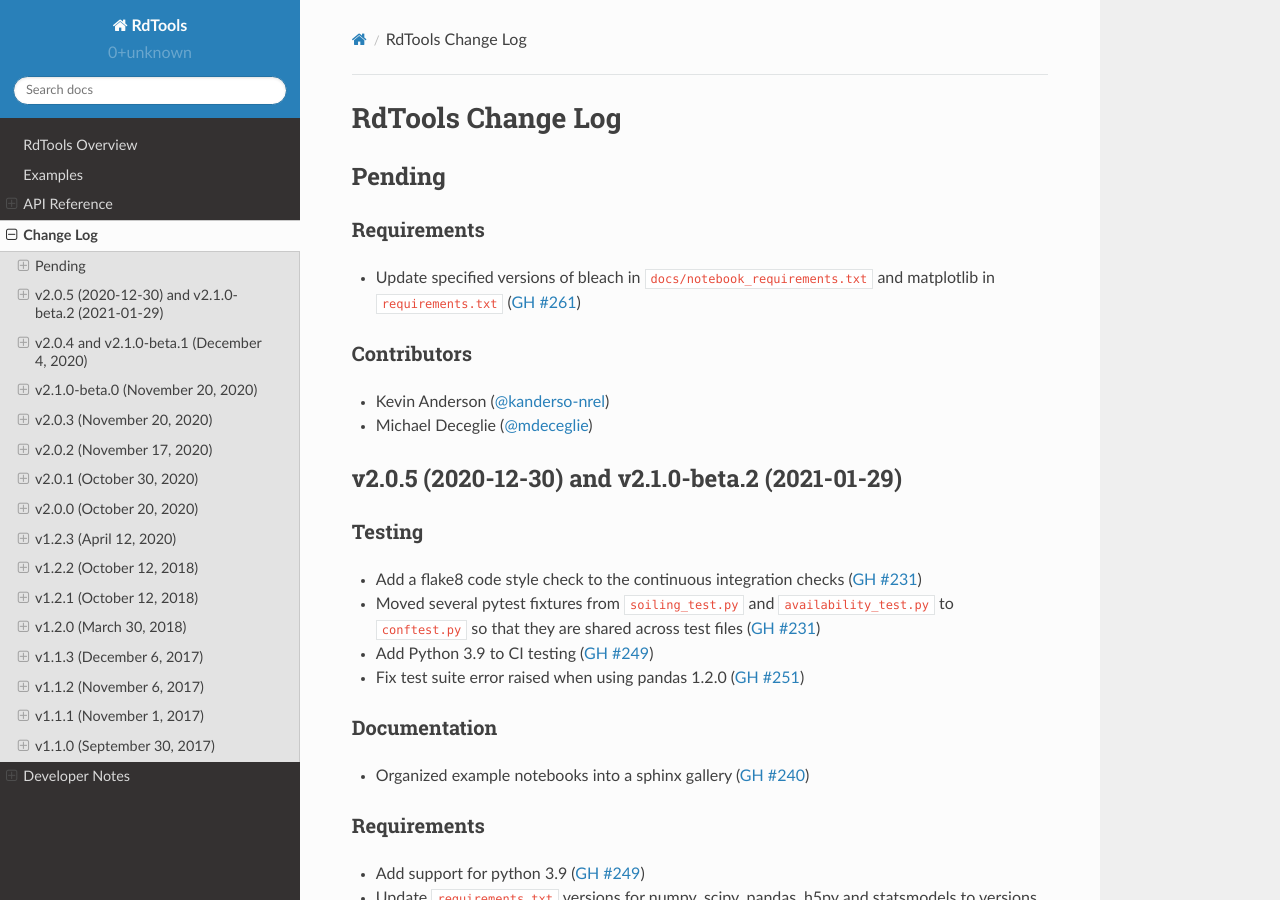
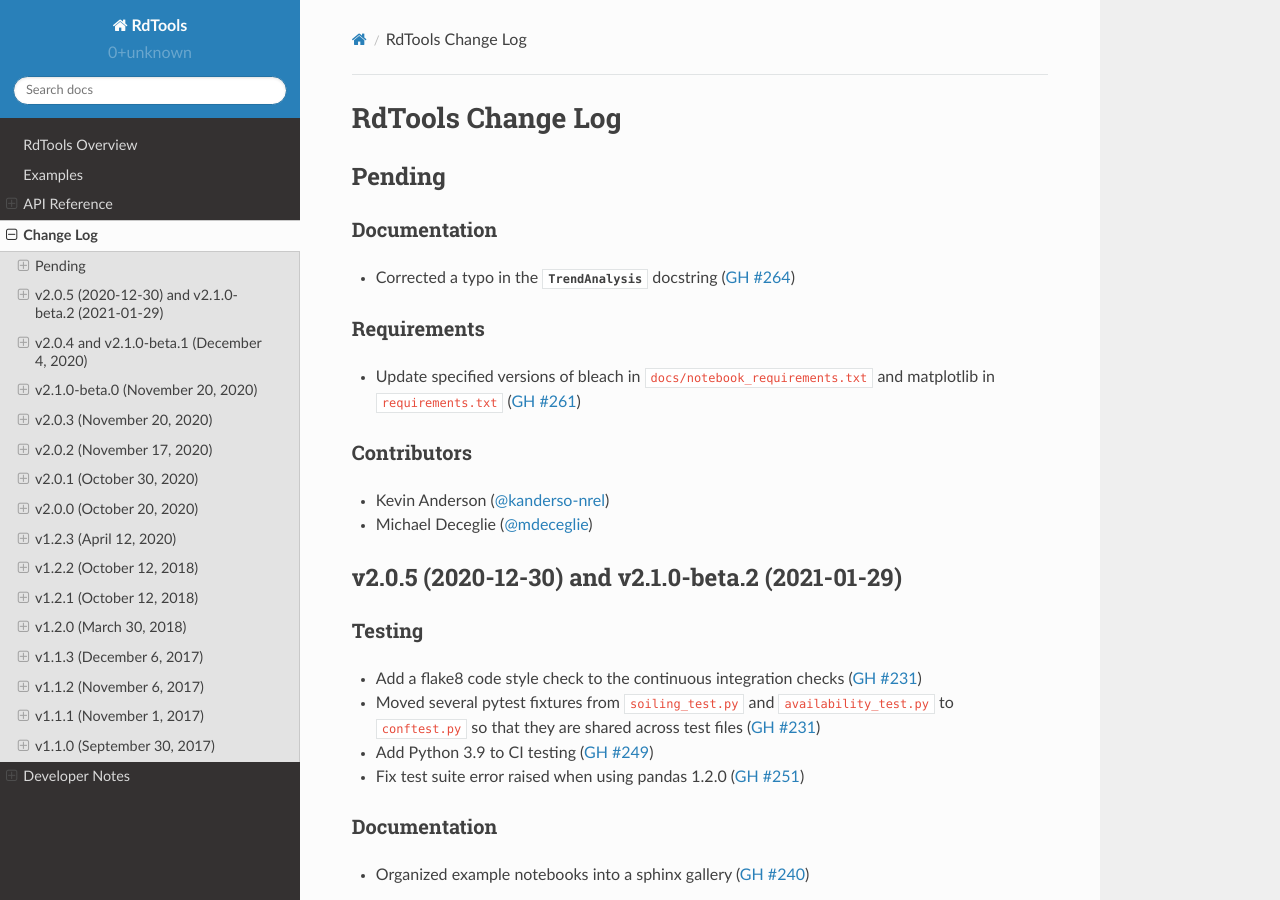
Before and after one commit to NREL/rdtools, a Sphinx documentation site: the page built from docs/sphinx/source/changelog.rst, in a window 1280 px wide and 900 px high. Built offline with Sphinx 7.4.7 and the Read the Docs theme 2.0.0, drawn with Linux system fonts in a browser that asks for light colours; pages that are not in the unit, such as notebooks, are missing from menus.

Commit message:
changelog

```diff
--- a/docs/sphinx/source/changelog/pending.rst
+++ b/docs/sphinx/source/changelog/pending.rst
@@ -1,6 +1,11 @@
 *******
 Pending
 *******
+
+Documentation
+-------------
+* Corrected a typo in the :py:class:`~rdtools.analysis_chains.TrendAnalysis`
+  docstring (:pull:`264`)
 
 Requirements
 ------------
```
